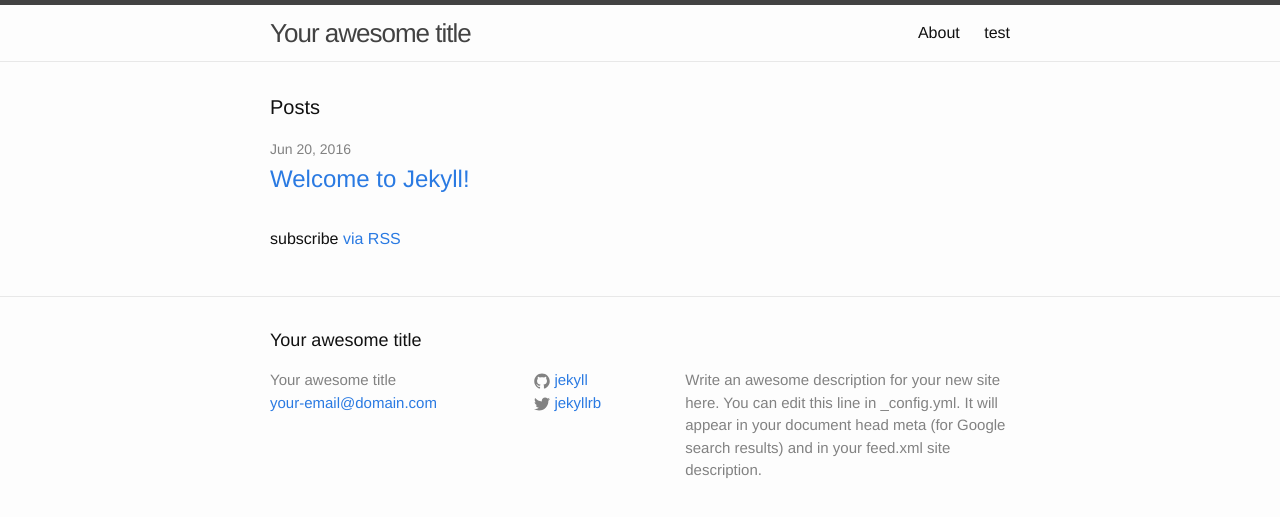
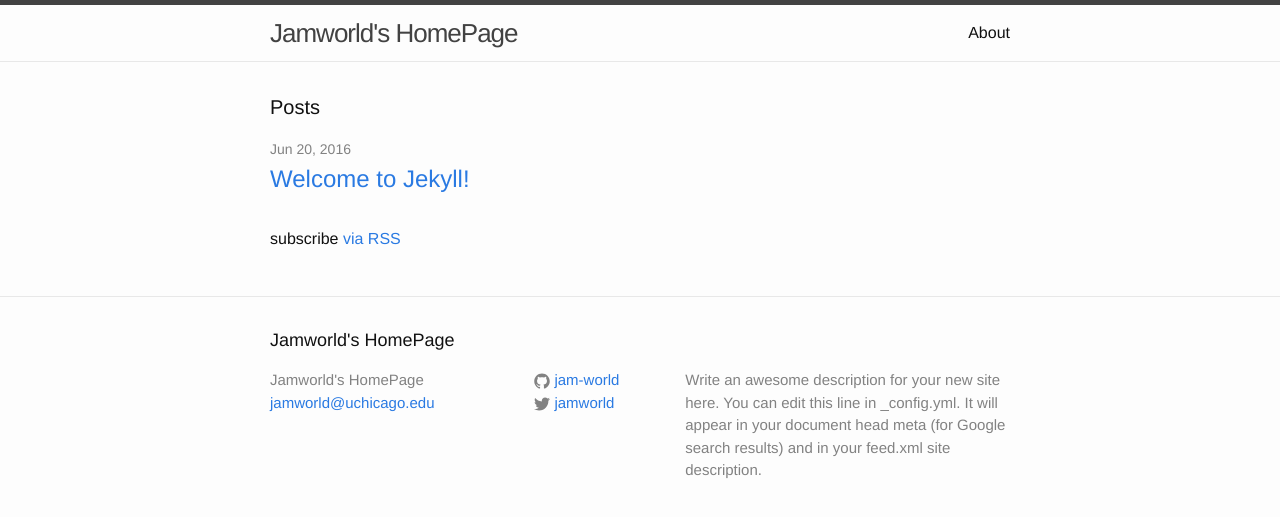
Before and after one commit to jam-world/jam-world.github.io, a Jekyll site: the page built from index.html, in a window 1280 px wide. Shown: the top 517 px of the page. Built offline with Jekyll 4.4.1, drawn with Linux system fonts in a browser that asks for light colours.

Commit message:
Basic config

```diff
--- a/_config.yml
+++ b/_config.yml
@@ -6,16 +6,16 @@
 # 'jekyll serve'. If you change this file, please restart the server process.
 
 # Site settings
-title: Your awesome title
-email: your-email@domain.com
+title: Jamworld's HomePage
+email: jamworld@uchicago.edu
 description: > # this means to ignore newlines until "baseurl:"
   Write an awesome description for your new site here. You can edit this
   line in _config.yml. It will appear in your document head meta (for
   Google search results) and in your feed.xml site description.
 baseurl: "" # the subpath of your site, e.g. /blog
 url: "http://yourdomain.com" # the base hostname & protocol for your site
-twitter_username: jekyllrb
-github_username:  jekyll
+twitter_username: jamworld
+github_username: jam-world
 
 # Build settings
 markdown: kramdown
```
Also changed, not shown: test.html (deleted, +0 -15 lines).
